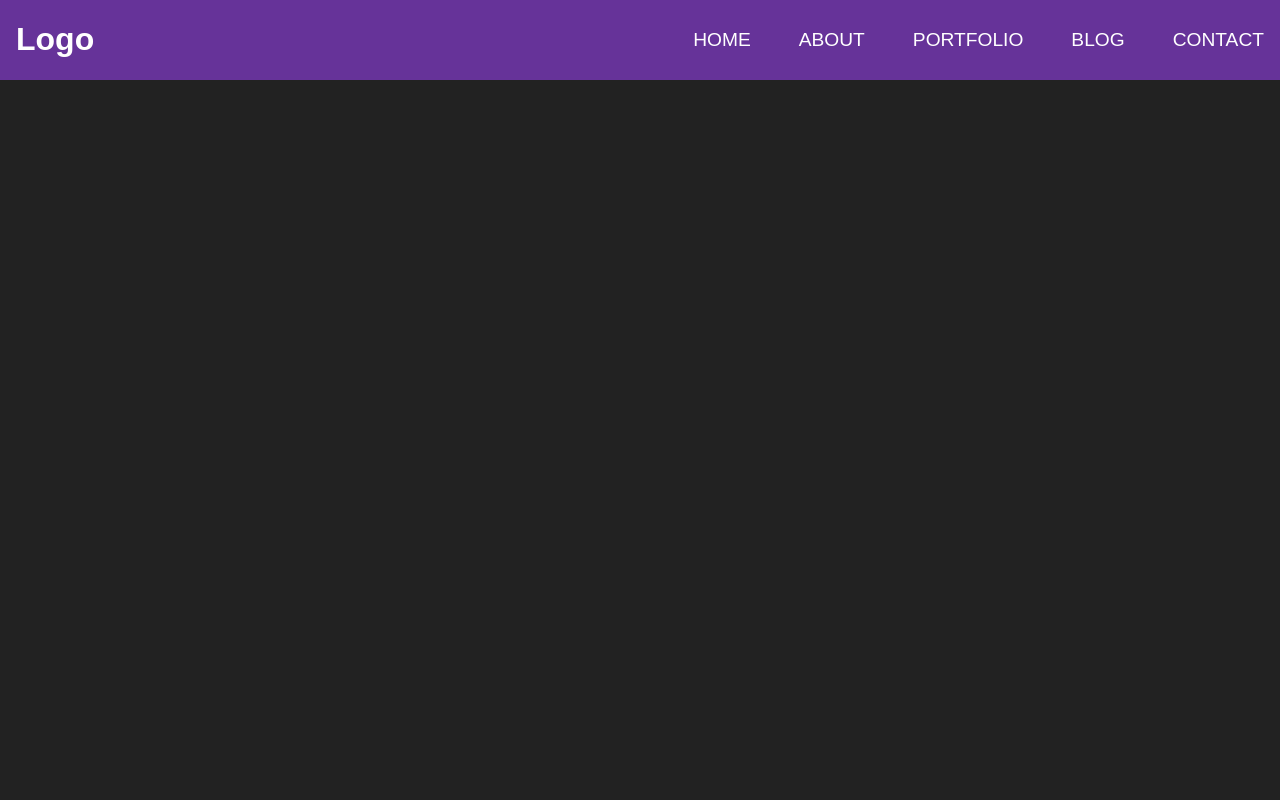
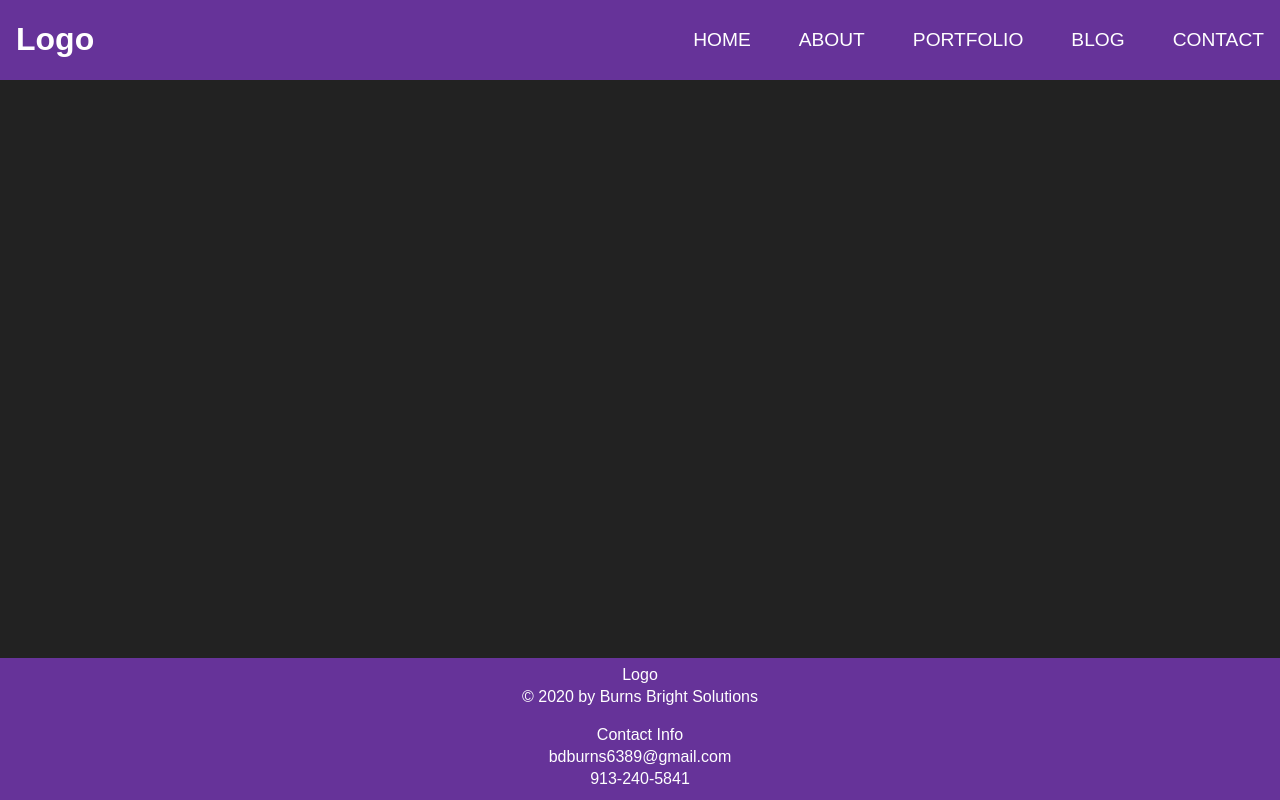
Before and after one commit to bdburns6389/portfolio-html, a plain HTML site: page index.html in a window 1280 px wide. Drawn offline with Linux system fonts and the light colour scheme.

Commit message:
Added footer.

```diff
--- a/css/style.css
+++ b/css/style.css
@@ -114,6 +114,29 @@ nav a:hover {
   transition: opacity 250ms ease-in-out 250ms;
 }
 
+footer {
+  position: absolute;
+  left: 0;
+  bottom: 0;
+  right: 0;
+  background: rebeccapurple;
+  display: flex;
+  justify-content: space-around;
+  align-items: center;
+  flex-direction: column;
+}
+
+footer > div {
+  margin-top: 0.5rem;
+  margin-bottom: 0.5rem;
+  text-align: center;
+}
+
+footer > div > div {
+  margin-bottom: 0.25rem;
+  color: white;
+}
+
 @media screen and (min-width: 800px) {
   .nav-toggle-label {
     display: none;
--- a/index.html
+++ b/index.html
@@ -24,6 +24,16 @@
       </label>
     </header>
     <main></main>
-    <footer></footer>
+    <footer>
+      <div>
+        <div>Logo</div>
+        <div>&#169; 2020 by Burns Bright Solutions</div>
+      </div>
+      <div>
+        <div>Contact Info</div>
+        <div>bdburns6389@gmail.com</div>
+        <div>913-240-5841</div>
+      </div>
+    </footer>
   </body>
 </html>
```
